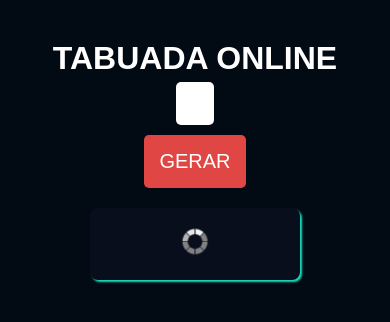
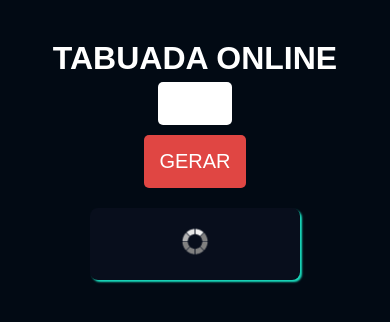
Before and after one commit to MarkosMoura/Tabuada-Online.github.io, a plain HTML site: page index.html in a window 390 px wide. Drawn offline with Linux system fonts and the light colour scheme.

Commit message:
ajustes css e js

```diff
--- a/tabuada mobile.css
+++ b/tabuada mobile.css
@@ -1,8 +1,17 @@
+@media screen and (max-width: 1024px){
+	input.numer{
+		width: 8%;
+		text-align: left;
+		text-indent: 1px;
+	}
+	#resultado{
+		width: 30%;
+	}
+}
 @media screen and (max-width: 800px){
 	input.numer{
-		width: 10%;
-		text-align: center;
-		text-indent: 1px;
+		width: 13%;
+		text-align: left;
 	}
 	#resultado{
 		width: 60%;
@@ -14,7 +23,7 @@
 @media screen and (max-width: 768px){
 	input.numer{
 		width: 11%;
-		text-align: center;
+		text-align: left;
 		text-indent: 1px;
 	}
 	input[type=button]{
@@ -29,12 +38,48 @@
 		width: 60%;
 	}
 }
+@media screen and (max-width: 640px){
+	input.numer{
+		width: 13%;
+	}
+}
+@media screen and (max-width: 600px){
+	input.numer{
+		width: 14%;
+	}
+}
+@media screen and (max-width: 480px){
+	input.numer{
+		width: 18%;
+	}
+}
+@media screen and (max-width: 425px){
+	input.numer{
+		width: 21%;
+	}
+}
+@media screen and (max-width: 414px){
+	input.numer{
+		width: 21%;
+	}
+}
 @media screen and (max-width: 384px){
+	input.numer{
+		width: 22%;
+	}
 	#resultado{
 		font-size: 18px;
 	}
 }
+@media screen and (max-width: 375px){
+	input.numer{
+		width: 24%;
+	}
+}
 @media screen and (max-width: 360px){
+	input.numer{
+		width: 25%;
+	}
 	#resultado{
 		width: 85%;
 		font-size: 18px;
@@ -42,7 +87,7 @@
 }
 @media screen and (max-width: 320px){
 	input.numer{
-		width: 15%;
+		width: 28%;
 	}
 }
 @media screen and (max-width: 280px){
@@ -52,6 +97,9 @@
 }
 @media screen and (max-width: 240px){
 	input.numer{
-		width: 20%;
+		width: 40%;
+	}
+	#resultado{
+		font-size: 14px;
 	}
 }
--- a/tabuada.css
+++ b/tabuada.css
@@ -37,11 +37,11 @@ input[type=button]{
 
 }
 input.numer{
-	width:5%;
+	width:8%;
 	border-radius: 5px;
 	padding: 10px;
-	text-align:left;
-	text-indent: 5px;
+	text-align:center;
+	text-indent: 8px;
 	font-size: 20px;
 }
 #resultado{
```
Also changed, not shown: tabuada.js (line endings or trailing spaces).
